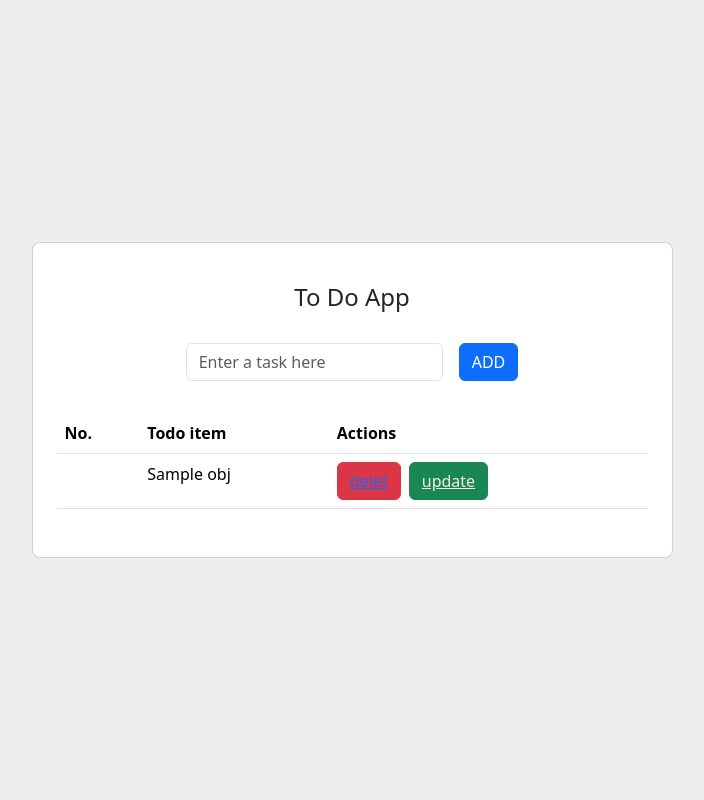
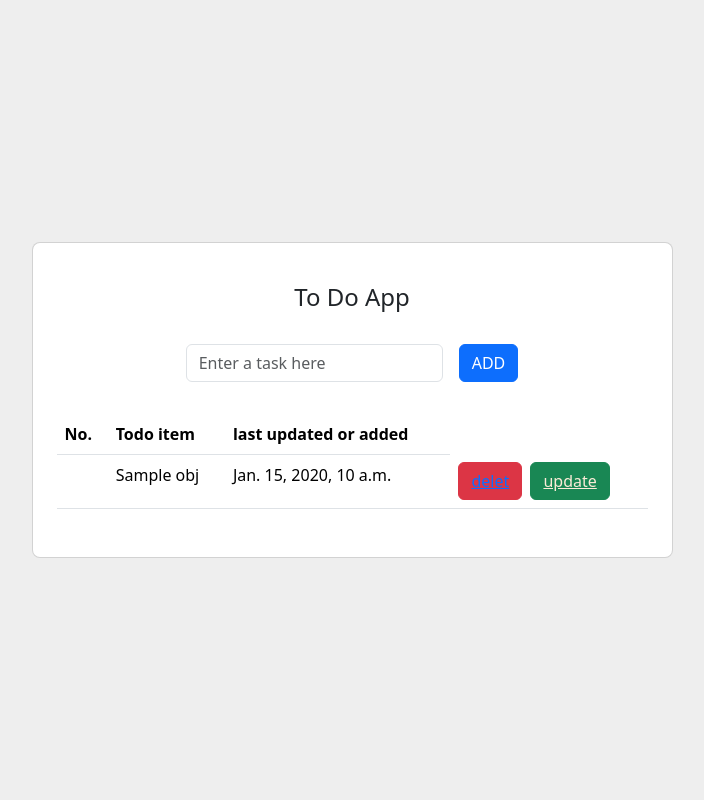
Before and after one commit to Sreeragtv007/todoapp, a Django app: template templates/todo.html in a window 1280 px wide. Shown: the whole page, without its empty margins (288-992 px from the left). Run offline with Django 3.2, Linux system fonts and the light colour scheme; the template is opened without the code that fills it: most values are stand-ins (such as "Sample title", 1, 10 or a date in 2020).

Commit message:
todo time updated sucessfully

```diff
--- a/app1/models.py
+++ b/app1/models.py
@@ -3,3 +3,7 @@ from django.db import models
 # Create your models here.
 class Task(models.Model):
     name=models.CharField(max_length=50)
+    date=models.DateTimeField(auto_now=True)
+
+    class Meta:
+        ordering=["-date"]
--- a/templates/todo.html
+++ b/templates/todo.html
@@ -46,7 +46,7 @@
                         <th scope="col">No.</th>
                         <th scope="col">Todo item</th>
 
-                        <th scope="col">Actions</th>
+                        <th scope="col">last updated or added</th>
                       </tr>
                     </thead>
                     <tbody>
@@ -61,8 +61,11 @@
                         <th scope="row"></th>
                         <td>{{i.name}}</td>
 
+                        <td>{{i.date}}</td>
+
                         <td>
                           <button type="submit" class="btn btn-danger"><a href="{% url 'delet' i.id %}">delet</a></button>
+
                           <button type="submit" class="btn btn-success ms-1"><a href="{% url 'update' i.id %}" style="color: antiquewhite;">update</a></button>
                         </td>
                       </tr>
```
Also changed, not shown: app1/migrations/0005_alter_task_options_task_date.py (added), app1/migrations/0006_alter_task_options.py (added), app1/migrations/0007_alter_task_options_alter_task_date.py (added), app1/migrations/0008_alter_task_date.py (added), db.sqlite3.
